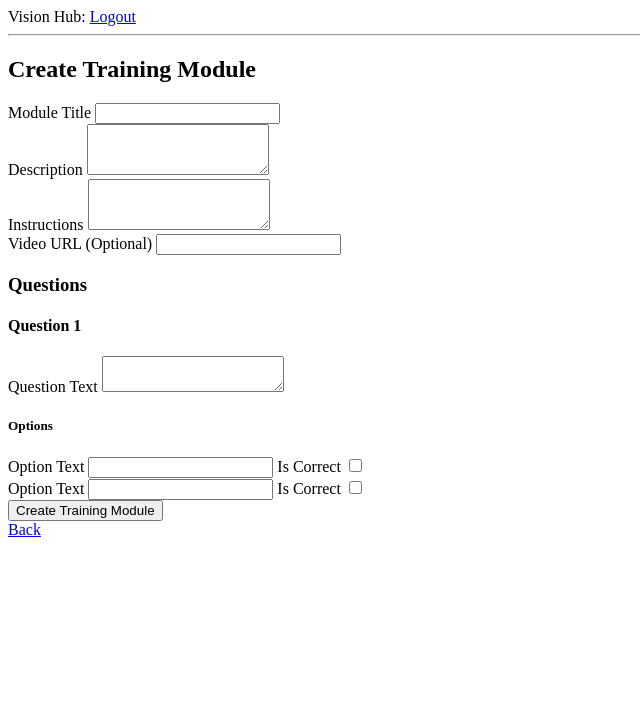
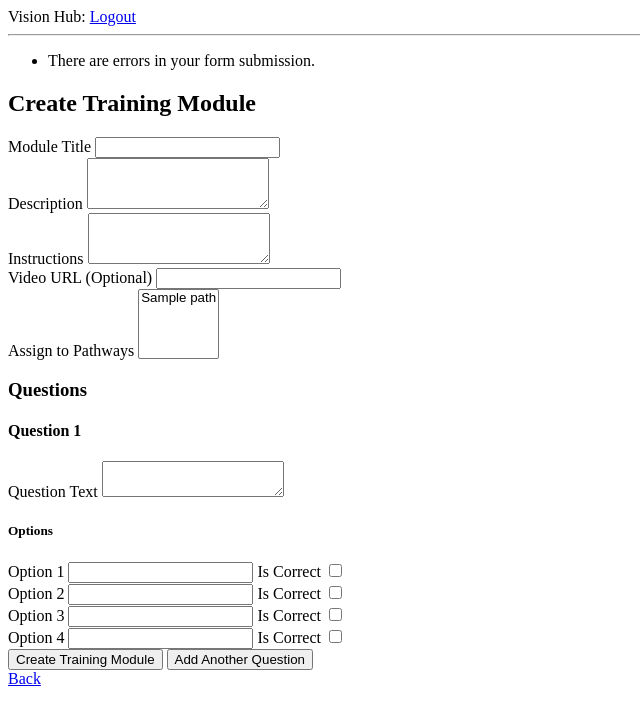
Before and after one commit to Alanna-Mc/vision-hub, a Flask app: page /admin/create_training_module in a window 1280 px wide. Shown: the top 725 px of the page, without its empty margins (0-640 px from the left). Run offline with Flask 3, Linux system fonts and the light colour scheme; a user stored in the database is signed in; tables that the repository leaves empty hold one stand-in row (values such as "Sample post").

Commit message:
Start of user training working

```diff
--- a/app/admin/forms.py
+++ b/app/admin/forms.py
@@ -1,5 +1,5 @@
 from flask_wtf import FlaskForm
-from wtforms import StringField, PasswordField, RadioField, SubmitField, SelectField, DateField, TextAreaField, URLField, FormField, FieldList, BooleanField
+from wtforms import StringField, PasswordField, RadioField, SubmitField, SelectField, DateField, TextAreaField, URLField, FormField, FieldList, BooleanField, SelectMultipleField
 from wtforms.validators import ValidationError, DataRequired, EqualTo, Optional, URL, Length
 import sqlalchemy as sa
 from app import db
@@ -47,23 +47,28 @@ class EditUserForm(FlaskForm):
     submit = SubmitField('Edit Details')
 
 
+class OptionForm(FlaskForm):
+    option_text = StringField("Option Text", validators=[DataRequired(), Length(max=500)])
+    is_correct = BooleanField("Is Correct")
+
+    class Meta:
+        csrf = False
+
 class QuestionForm(FlaskForm):
     question_text = TextAreaField("Question Text", validators=[DataRequired(), Length(max=1000)])
-    options = FieldList(FormField(
-            type('OptionForm', (FlaskForm,), {
-                'option_text': StringField("Option Text", validators=[DataRequired(), Length(max=500)]),
-                'is_correct': BooleanField("Is Correct")
-            })
-        ),
-        min_entries=2,
-        max_entries=4
-    )
+    option1 = FormField(OptionForm)
+    option2 = FormField(OptionForm)
+    option3 = FormField(OptionForm)
+    option4 = FormField(OptionForm)
 
+    class Meta:
+        csrf = False
 
 class CreateTrainingModuleForm(FlaskForm):
     module_title = StringField("Module Title", validators=[DataRequired(), Length(max=150)])
     module_description = TextAreaField("Description", validators=[DataRequired()])
     module_instructions = TextAreaField("Instructions", validators=[DataRequired()])
     video_url = URLField("Video URL (Optional)", validators=[Optional(), URL(require_tld=True), Length(max=300)])
+    pathways = SelectMultipleField("Assign to Pathways", coerce=int, validators=[DataRequired()])
     questions = FieldList(FormField(QuestionForm), min_entries=1, max_entries=20)
     submit = SubmitField("Create Training Module")
--- a/app/admin/routes.py
+++ b/app/admin/routes.py
@@ -1,6 +1,6 @@
 from app import app, db
 from app.admin.forms import CreateUserForm, EditUserForm, CreateTrainingModuleForm
-from app.models import User, Role, Department, TrainingModule, Question, Option, OnboardingPath
+from app.models import User, Role, Department, TrainingModule, Question, Option, OnboardingPath, OnboardingStep
 from flask import render_template, flash, redirect, url_for, request
 from flask_login import current_user, login_required
 from datetime import datetime
@@ -140,40 +140,76 @@ def create_training_module():
 
     form = CreateTrainingModuleForm()
 
+    form.pathways.choices = [(path.id, path.path_name) for path in OnboardingPath.query.all()]
+
+    # Check if the user wants to add another question
+    if request.method == 'POST' and 'add_question' in request.form:
+        # Add another empty question to the FieldList
+        form.questions.append_entry()
+        # Re-render the form with the new question included
+        return render_template('admin/create_training_module.html', title='Create Training Module', form=form)
+
     if form.validate_on_submit():
-        # Create the training module
-        training_module = TrainingModule(
-            module_title=form.module_title.data,
-            module_description=form.module_description.data,
-            module_instructions=form.module_instructions.data,
-            video_url=form.video_url.data or None
-        )
-        db.session.add(training_module)
-        db.session.flush()  # Save the module and get its ID
+        try:
+            # Create the training module
+            training_module = TrainingModule(
+                module_title=form.module_title.data,
+                module_description=form.module_description.data,
+                module_instructions=form.module_instructions.data,
+                video_url=form.video_url.data or None
+                )
+            db.session.add(training_module)
+            db.session.flush()
 
-        # Create questions and their options
-        for question_form in form.questions:
-            question = Question(
-                question_text=question_form.question_text.data,
-                training_module=training_module
-            )
-            db.session.add(question)
-            db.session.flush()  # Save the question and get its ID
+            # Assign module to selected pathways
+            for pathway_id in form.pathways.data:
+                pathway = OnboardingPath.query.get(pathway_id)
+                if pathway:
+                    onboarding_step = OnboardingStep(
+                        step_name=training_module.module_title,
+                        path=pathway,
+                        training_module=training_module
+                    )
+                    db.session.add(onboarding_step)
 
-            # Add options
-            for option_form in question_form.options:
-                option = Option(
-                    option_text=option_form.option_text.data,
-                    is_correct=option_form.is_correct.data,
-                    question=question
+            # Ensure at least one question is provided
+            if not form.questions.data or len(form.questions.data) < 1:
+                flash("You must add at least one question for the training module.")
+                db.session.rollback()
+                return redirect(url_for('create_training_module'))
+
+            # Create questions and options
+            for question_form in form.questions:
+                question = Question(
+                    question_text=question_form.question_text.data,
+                    training_module=training_module
                 )
-                db.session.add(option)
+                db.session.add(question)
+                db.session.flush()
 
-        db.session.commit()  # Save everything to the database
-        flash(f'Training module "{training_module.module_title}" has been successfully created!')
-        return redirect(url_for('admin_dashboard'))
+                for option_form in [question_form.option1, question_form.option2, question_form.option3, question_form.option4]:
+                    option = Option(
+                        option_text=option_form.option_text.data,
+                        is_correct=option_form.is_correct.data,
+                        question=question
+                    )
+                    db.session.add(option)
+
+            # Save everything to the database
+            db.session.commit()
+            flash(f'Training module "{training_module.module_title}" has been successfully created!')
+            return redirect(url_for('admin_dashboard'))
+
+        except Exception as e:
+            db.session.rollback()
+            flash(f'Error: {str(e)}')
+            return redirect(url_for('create_training_module'))
+    else:
+        print("Form errors:", form.errors)
+        flash("There are errors in your form submission.")
 
     return render_template('admin/create_training_module.html', title='Create Training Module', form=form)
+
 
 
 @app.route('/admin/manage_training_modules', methods=['GET'])
--- a/app/templates/admin/create_training_module.html
+++ b/app/templates/admin/create_training_module.html
@@ -1,5 +1,5 @@
+
 {% extends "base.html" %}
-
 {% block content %}
 <h2>Create Training Module</h2>
 <form method="POST" action="">
@@ -37,36 +37,64 @@
         {% endfor %}
     </div>
 
+    <div>
+        {{ form.pathways.label }}
+        {{ form.pathways(class="form-control") }}
+        {% for error in form.pathways.errors %}
+            <p class="text-danger">{{ error }}</p>
+        {% endfor %}
+    </div>
+
     <h3>Questions</h3>
     <div id="questions">
         {% for question_form in form.questions %}
-        <div>
+        <div class="question-block mb-4 border p-3">
             <h4>Question {{ loop.index }}</h4>
             {{ question_form.question_text.label }}
-            {{ question_form.question_text(class="form-control", rows=2) }}
+            {{ question_form.question_text(class="form-control") }}
             {% for error in question_form.question_text.errors %}
                 <p class="text-danger">{{ error }}</p>
             {% endfor %}
 
             <h5>Options</h5>
-            {% for option_form in question_form.options %}
-            <div>
-                {{ option_form.option_text.label }}
-                {{ option_form.option_text(class="form-control") }}
-                {{ option_form.is_correct.label }}
-                {{ option_form.is_correct() }}
+            <div class="form-group">
+                <label>Option 1</label>
+                {{ question_form.option1.option_text(class="form-control") }}
+                {{ question_form.option1.is_correct.label }}
+                {{ question_form.option1.is_correct() }}
             </div>
-            {% endfor %}
+
+            <div class="form-group">
+                <label>Option 2</label>
+                {{ question_form.option2.option_text(class="form-control") }}
+                {{ question_form.option2.is_correct.label }}
+                {{ question_form.option2.is_correct() }}
+            </div>
+            <div class="form-group">
+                <label>Option 3</label>
+                {{ question_form.option3.option_text(class="form-control") }}
+                {{ question_form.option3.is_correct.label }}
+                {{ question_form.option3.is_correct() }}
+            </div>
+            <div class="form-group">
+                <label>Option 4</label>
+                {{ question_form.option4.option_text(class="form-control") }}
+                {{ question_form.option4.is_correct.label }}
+                {{ question_form.option4.is_correct() }}
+            </div>
         </div>
         {% endfor %}
     </div>
 
-    <div>
+
+    <div class="my-3">
         {{ form.submit(class="btn btn-primary") }}
+        <button type="submit" name="add_question" value="1" class="btn btn-secondary">Add Another Question</button>
     </div>
 
     <div>
-        <a href="{{ url_for('manage_training_modules') }}" class="btn">Back</a>
+        <a href="{{ url_for('manage_training_modules') }}" class="btn btn-link">Back</a>
     </div>
 </form>
+
 {% endblock %}
```
Also changed, not shown: app/routes.py (+45 -3 lines), app/templates/admin/manageUsers.html (+8 -0 lines), app/templates/dashboard_training.html (+6 -2 lines), app/templates/take_training_module.html (added, +28 -0 lines).
